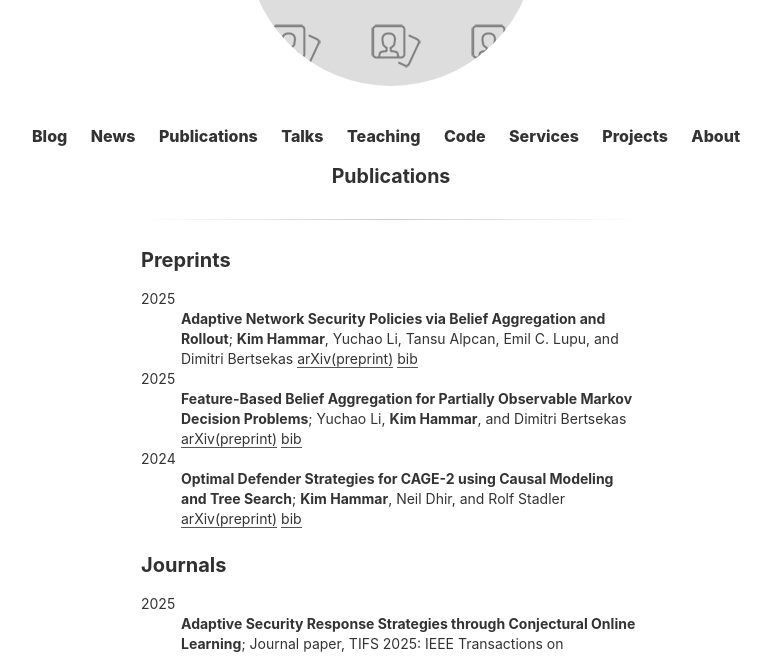
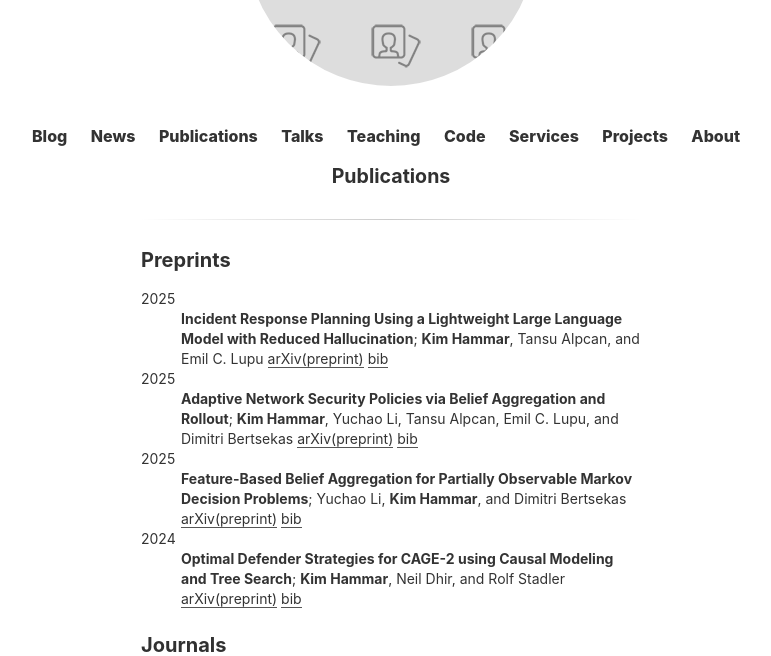
Before and after one commit to Limmen/Limmen.github.io, a Jekyll site: the page built from publications.md, in a window 1280 px wide and 900 px high, cut to the strip 244-900 px from the top of the window. Shown: the whole strip, without its empty margins (249-1020 px from the left). Built offline with Jekyll 4.4.1, drawn with Linux system fonts in a browser that asks for light colours.

Commit message:
add preprint

```diff
--- a/publications.md
+++ b/publications.md
@@ -6,10 +6,16 @@ title: Publications
 ### Preprints
 
 2025
+:   **Incident Response Planning Using a Lightweight Large Language Model with Reduced Hallucination**;
+     **Kim Hammar**, Tansu Alpcan, and Emil C. Lupu
+	[arXiv(preprint)](https://arxiv.org/abs/2508.05188)
+	[bib](/assets/citations/llm_response_25_hammar.bib)
+
+2025
 :   **Adaptive Network Security Policies via Belief Aggregation and Rollout**;
      **Kim Hammar**, Yuchao Li, Tansu Alpcan, Emil C. Lupu, and Dimitri Bertsekas
 	[arXiv(preprint)](https://arxiv.org/abs/2507.15163)
-	[bib](/assets/citations/li_feature_based.bib)
+	[bib](/assets/citations/aggregation_security_25_hammar.bib)
 
 2025
 :   **Feature-Based Belief Aggregation for Partially Observable Markov Decision Problems**;
```
Also changed, not shown: .#services.md (added, +1 -0 lines), assets/citations/llm_response_25_hammar.bib (added, +9 -0 lines), 2 other files.
